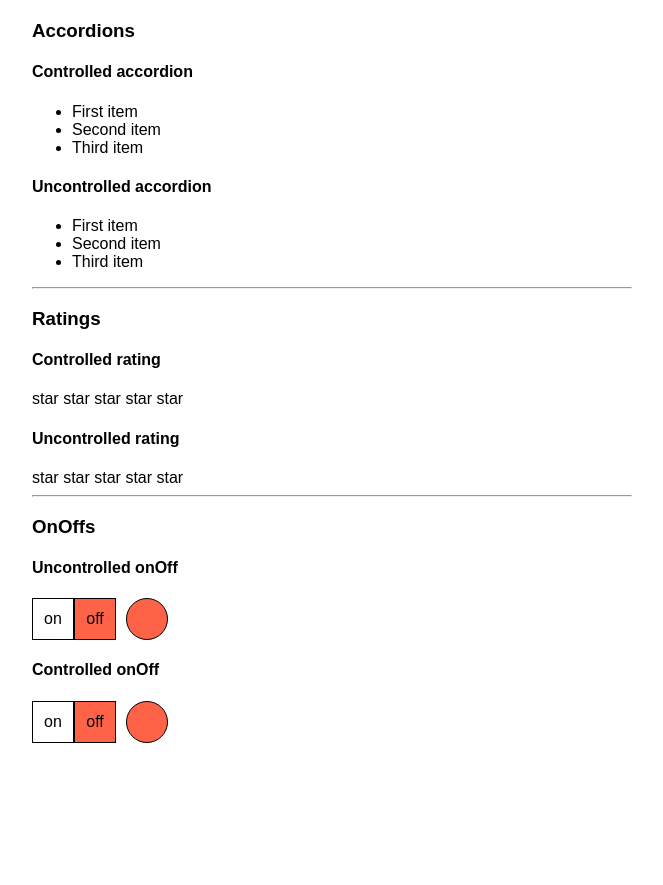
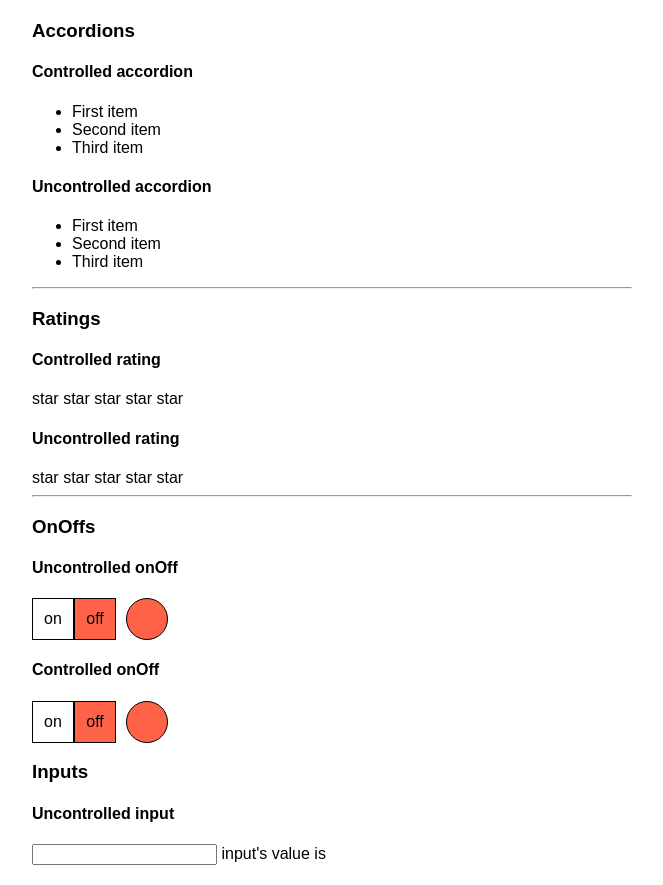
Before and after one commit to Odinokun/v-react-kabzda, a React (Vite) app: page / in a window 1280 px wide. Shown: the whole page, without its empty margins (308-971 px from the left). Before the commit the page ends 800 px from the top, so only its background shows below. Built offline with nearby package versions, Linux system fonts and the light colour scheme.

Commit message:
feat: add UncInput component and integrate it into App

```diff
--- a/src/App.tsx
+++ b/src/App.tsx
@@ -6,6 +6,7 @@ import { UncRating } from './components/Ratings/UncRating';
 import { UncOnOff } from './components/OnOffs/UncOnOff';
 import { CtrlOnOff } from './components/OnOffs/CtrlOnOff';
 import './App.css';
+import { UncInput } from './Inputs/UncInput';
 
 export type RatingValueType = 0 | 1 | 2 | 3 | 4 | 5;
 
@@ -35,6 +36,9 @@ function App() {
       <UncOnOff onChange={setIsOnOffVal} /> {/* a little bullshit */}
       <h4>Controlled onOff</h4>
       <CtrlOnOff isOn={isOnOffVal} setIsOnOffVal={setIsOnOffVal} />
+      <PageTitle title='Inputs' />
+      <h4>Uncontrolled input</h4>
+      <UncInput />
     </div>
   );
 }
--- /dev/null
+++ b/src/Inputs/UncInput.tsx
@@ -0,0 +1,16 @@
+import { ChangeEvent, useState } from 'react';
+
+export const UncInput = () => {
+  const [value, setValue] = useState<string>('');
+
+  const onInputChange = (e: ChangeEvent<HTMLInputElement>) => {
+    setValue(e.currentTarget.value);
+  };
+
+  return (
+    <div>
+      <input value={value} onChange={onInputChange} />
+      <span> input's value is {value}</span>
+    </div>
+  );
+};
```
